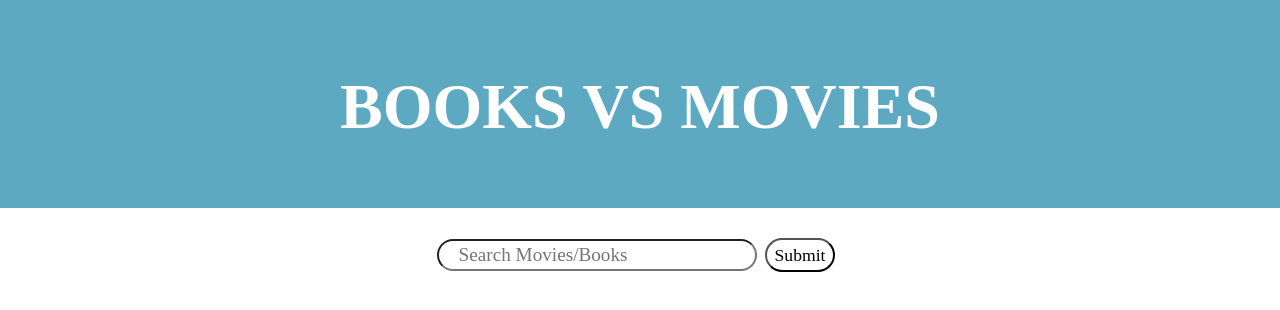
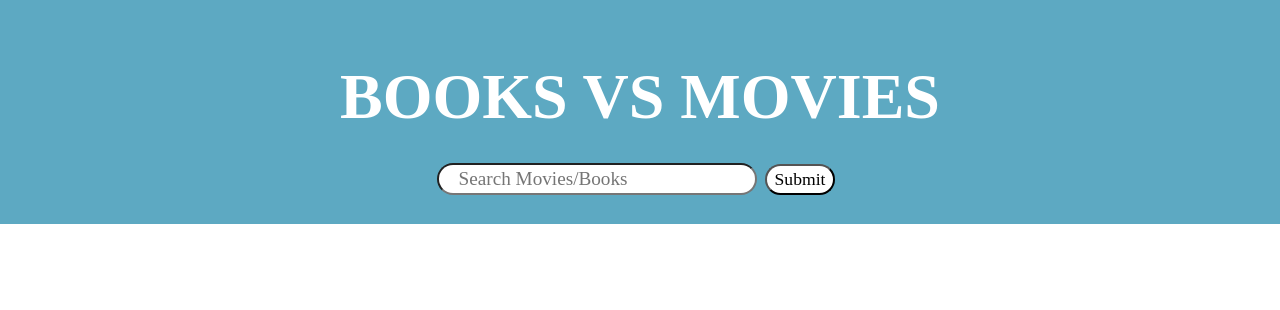
Before and after one commit to Juno-College-Project-4/book-or-movie, a React (Create React App) app: page / in a window 1280 px wide. Shown: the top 310 px of the page. Built offline with nearby package versions, Linux system fonts and the light colour scheme; a web font is replaced by a local one.

Commit message:
moved mainContainer to header

```diff
--- a/src/App.js
+++ b/src/App.js
@@ -6,8 +6,9 @@ function App() {
     <>
       <header>
         <h1>Books vs Movies</h1>
+        <MainContainer />
       </header>
-      <MainContainer />
+
     </>
   );
 }
--- a/src/styles/sass/_base.scss
+++ b/src/styles/sass/_base.scss
@@ -10,7 +10,7 @@ body {
 
 header {
     background-color: #5da9c2;
-    height: 13rem;
+    height: 14rem;
 
 }
 
@@ -31,7 +31,7 @@ h3 {
 
 h1 {
     margin: 0px;
-    padding-top: 70px;
+    padding-top: 60px;
     color: #fff;
     font-size: 4rem;
     text-transform: uppercase;
@@ -40,7 +40,7 @@ h1 {
 h2 {
     text-transform: capitalize;
     font-size: 2rem;
-    margin-top: 0;
+    margin-top: 30px;
 }
 
 h3 {
--- a/src/styles/sass/_searchBar.scss
+++ b/src/styles/sass/_searchBar.scss
@@ -8,10 +8,9 @@ input {
 
 
 button {
-    background-color: transparent;
+    background-color: #fff;
     border-radius: 33px;
     margin: 30px 8px;
-    padding: 5px 8px;
+    padding: 3.5px 8px;
     font-size: 1.1rem;
-
 }
--- a/src/styles/styles.css
+++ b/src/styles/styles.css
@@ -233,7 +233,7 @@ body {
 
 header {
   background-color: #5da9c2;
-  height: 13rem;
+  height: 14rem;
 }
 
 h1,
@@ -253,7 +253,7 @@ h3 {
 
 h1 {
   margin: 0px;
-  padding-top: 70px;
+  padding-top: 60px;
   color: #fff;
   font-size: 4rem;
   text-transform: uppercase;
@@ -262,7 +262,7 @@ h1 {
 h2 {
   text-transform: capitalize;
   font-size: 2rem;
-  margin-top: 0;
+  margin-top: 30px;
 }
 
 h3 {
@@ -310,10 +310,10 @@ input {
 }
 
 button {
-  background-color: transparent;
+  background-color: #fff;
   border-radius: 33px;
   margin: 30px 8px;
-  padding: 5px 8px;
+  padding: 3.5px 8px;
   font-size: 1.1rem;
 }
 
```
Also changed, not shown: 1 other file (tests, documents, lock files or other folders).
